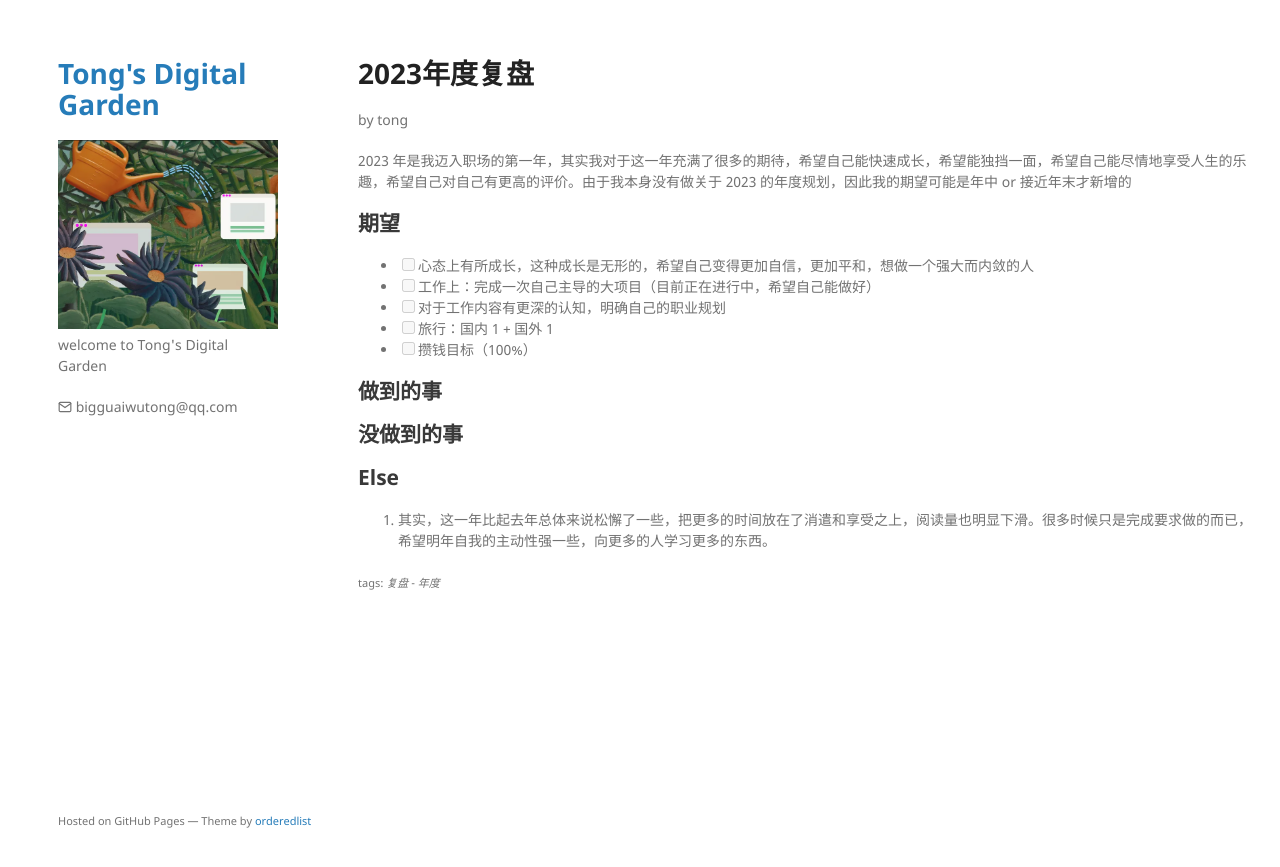
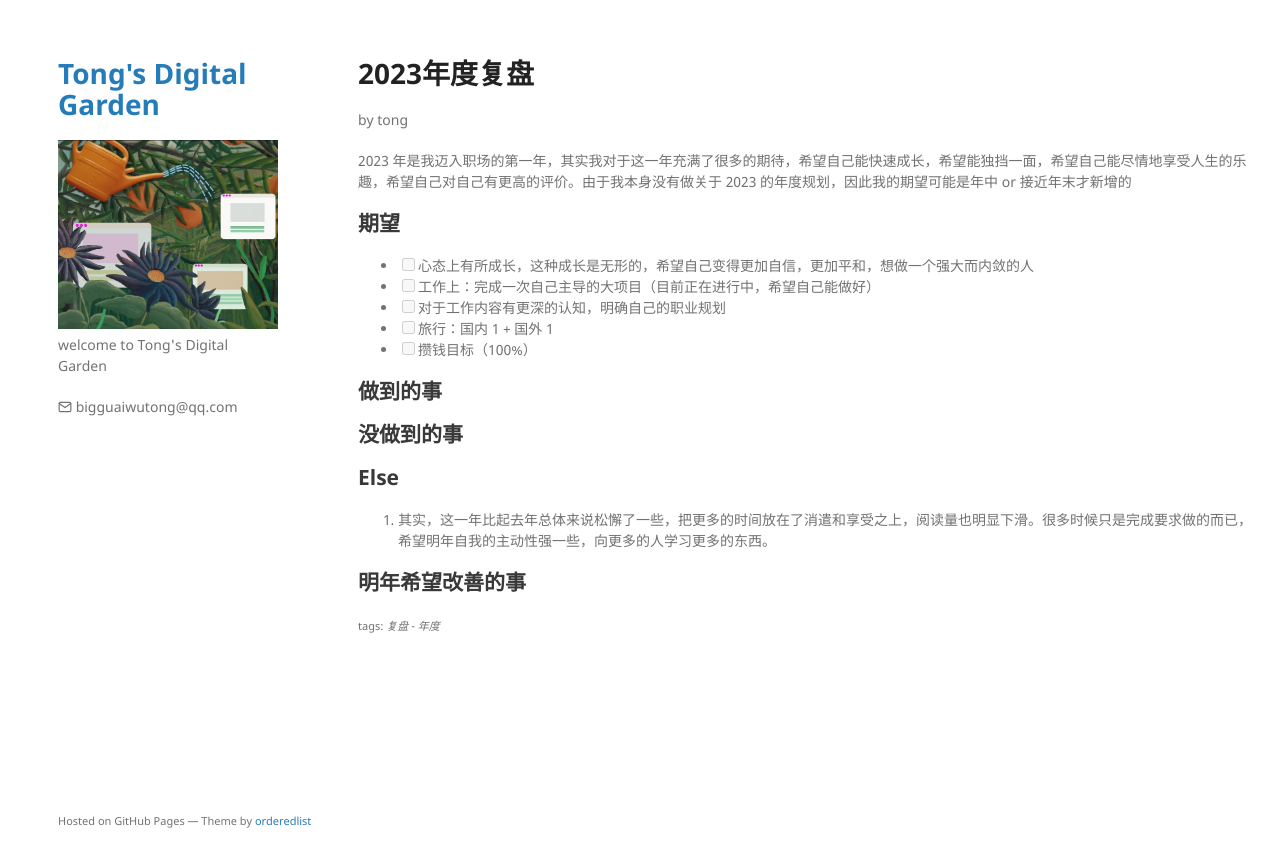
Before and after one commit to TongCodeSpace/TongCodeSpace.github.io, a Jekyll site: the page built from note/复盘/阶段/2023年度复盘.md, in a window 1280 px wide. Shown: the top 867 px of the page. Built offline with Jekyll 4.4.1, drawn with Linux system fonts in a browser that asks for light colours; comment, search, counter and statistics services are not loaded.

Commit message:
vault backup: M .obsidian/workspace.json note/复盘/阶段/2023年度复盘.md

```diff
--- a/note/复盘/阶段/2023年度复盘.md
+++ b/note/复盘/阶段/2023年度复盘.md
@@ -22,3 +22,5 @@ author: tong
 
 ## Else
 1. 其实，这一年比起去年总体来说松懈了一些，把更多的时间放在了消遣和享受之上，阅读量也明显下滑。很多时候只是完成要求做的而已，希望明年自我的主动性强一些，向更多的人学习更多的东西。
+
+## 明年希望改善的事
```
Also changed, not shown: .obsidian/workspace.json.
